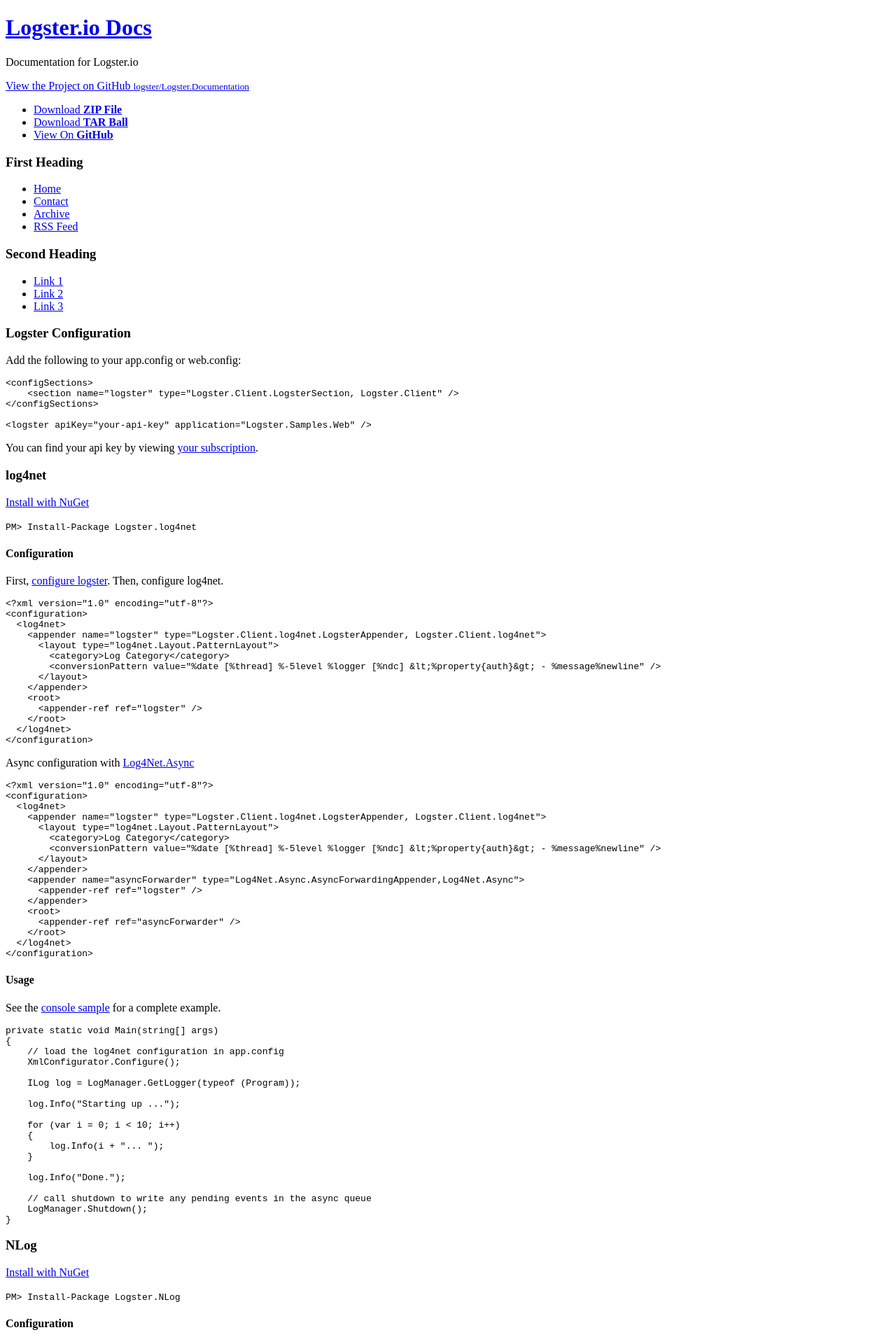
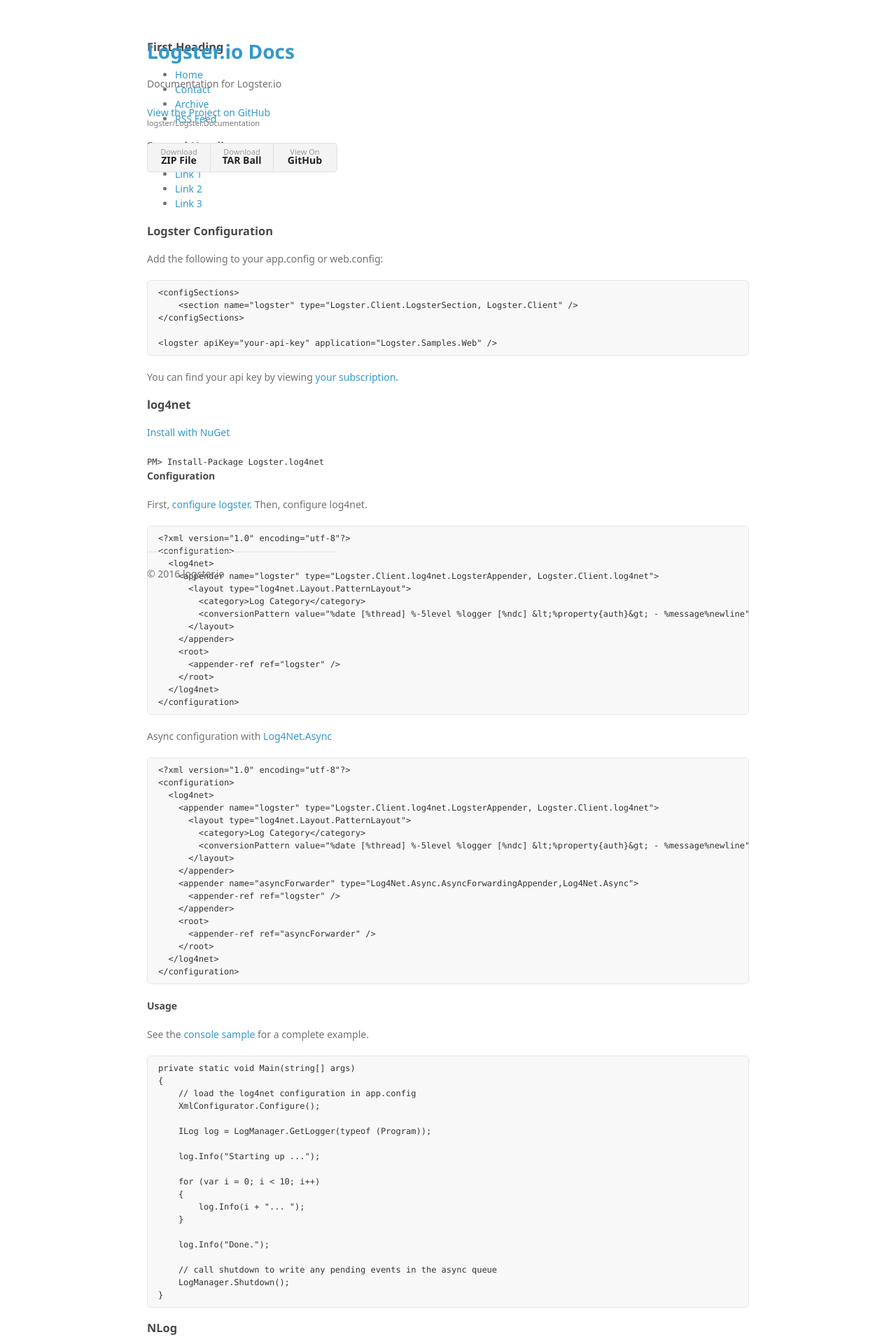
Before and after one commit to logster/Logster.Documentation, a Jekyll site: the page built from getting-started.md, in a window 1280 px wide. Shown: the top 1920 px of the page at 70% size. Built offline with Jekyll 4.4.1, drawn with Linux system fonts in a browser that asks for light colours; some web fonts are replaced; Markdown is read by kramdown in place of the engine named in the settings.

Commit message:
Layout path fixes

```diff
--- a/_config.yml
+++ b/_config.yml
@@ -18,7 +18,7 @@
 # Note - if you enable this, and attempt to view your site locally you have to use the baseurl in your local path.
 # Example, you must use http://localhost:4000/path/to/blog
 #baseurl: /path/to/blog
-baseurl:
+baseurl: /Logster.Documentation
 
 # The URL of your actual domain. This will be used to make absolute links in the RSS feed.
 url: http://docs.logster.io/
--- a/_layouts/default.html
+++ b/_layouts/default.html
@@ -7,8 +7,8 @@
     <meta http-equiv="X-UA-Compatible" content="chrome=1">
     <title>{% if page.title %} {{ page.title }} | {% endif %} {{ site.name }}</title>
 
-    <link rel="stylesheet" href="css/styles.css">
-    <link rel="stylesheet" href="css/github-light.css">
+    <link rel="stylesheet" href="{{site.baseurl}}/css/styles.css">
+    <link rel="stylesheet" href="{{site.baseurl}}/css/github-light.css">
     <meta name="viewport" content="width=device-width">
     <!--[if lt IE 9]>
         <script src="//html5shiv.googlecode.com/svn/trunk/html5.js"></script>
```
